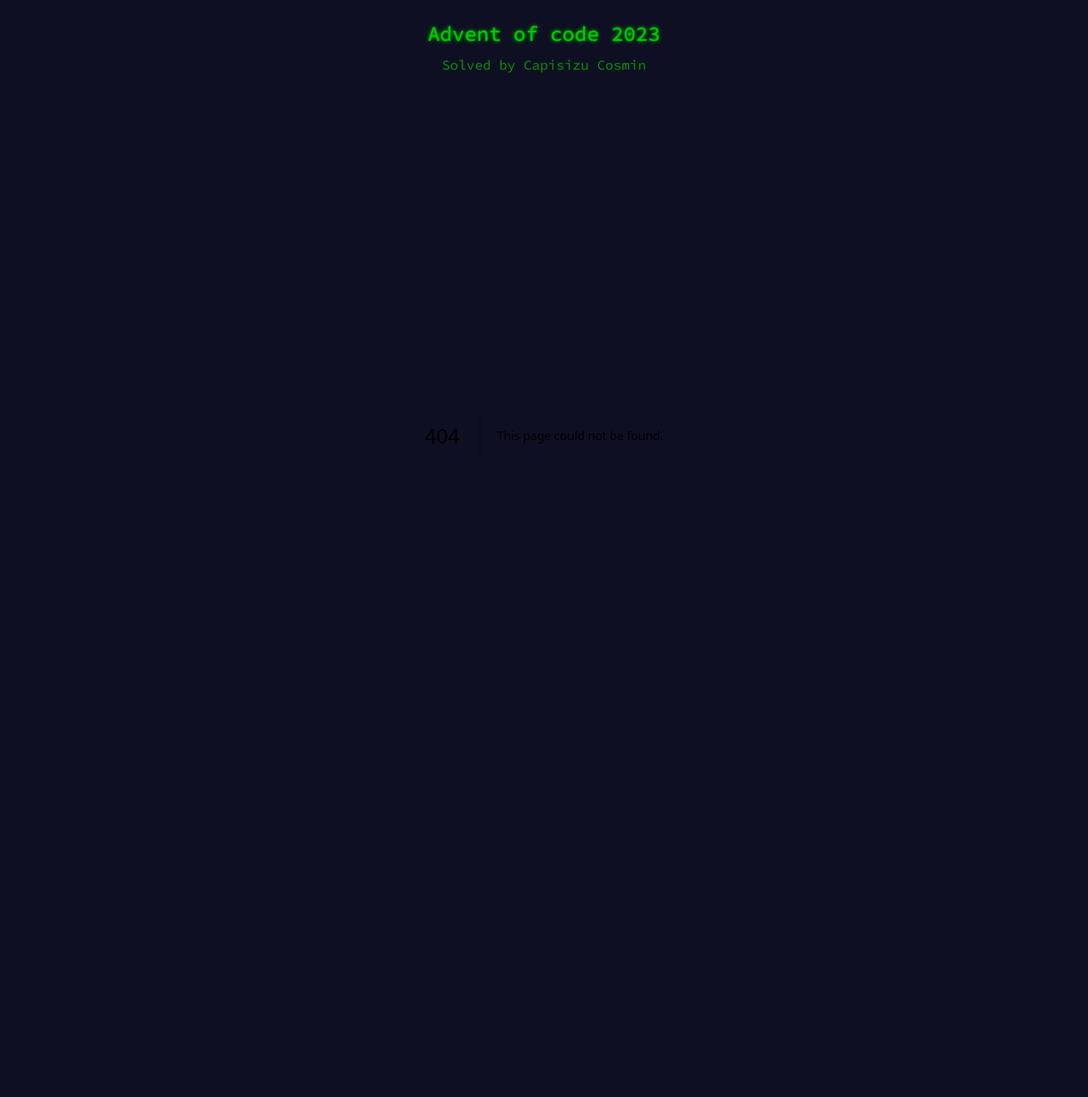
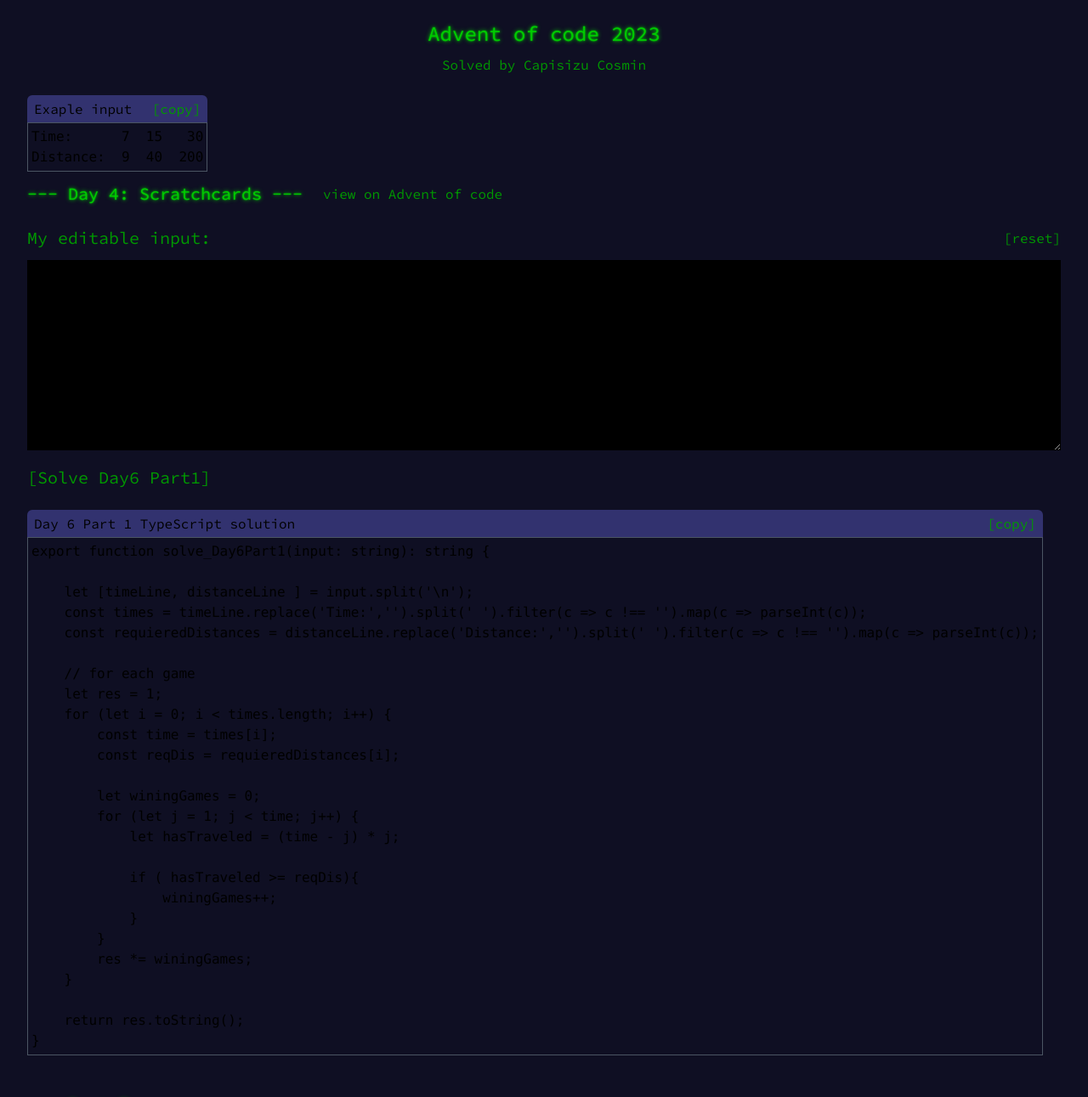
Before and after one commit to cosmineala/Advent-of-Code-2023, a Next.js app: page /Day6 in a window 1280 px wide. Before the commit this address had no page. Shown: the top 1291 px of the page at 85% size. Before the commit the page ends 912 px from the top, so only its background shows below. Built offline with nearby package versions, Linux system fonts and the light colour scheme.

Commit message:
Day 6 problems

```diff
--- /dev/null
+++ b/app/Day6/page.tsx
@@ -0,0 +1,43 @@
+import CDayTitle from '@/Components/CDayTitle';
+import CProblemSolver from '@/Components/CProblemSolver'
+import CodeSnipet from '@/Components/CodeSnipet'
+import { SOLUTION_DAY6_PART1 } from '@/Solutions/Day6Part1';
+import { SOLUTION_DAY6_PART2 } from '@/Solutions/Day6Part2';
+import Link from 'next/link'
+
+const DAY = 4;
+
+export default function Day4Page() {
+  return (
+    <main className="px-2 lg:px-8">
+      <CodeSnipet title='Exaple input' code={
+        `Time:      7  15   30
+Distance:  9  40  200`}
+      />
+
+
+      {/* Header */}
+      <CDayTitle day={DAY} title='Scratchcards' />
+
+      {/* Part 1 */}
+      <article className='[&>*]:py-3' >
+        {/*Problem statement */}
+
+        {/* Solution */}
+        <CProblemSolver day={6} part={1} />
+        <CodeSnipet title='Day 6 Part 1 TypeScript solution' code={SOLUTION_DAY6_PART1} />
+      </article>
+
+      {/* Part 2 */}
+      <h1 className='pt-8 aoc-height text-xl pb-8' >--- Part Two ---</h1>
+
+      <article className='[&>*]:py-3 pb-10' >
+
+        {/* Solution */}
+        <CProblemSolver day={6} part={2} />
+        <CodeSnipet title='Day 6 Part 2 TypeScript solution' code={SOLUTION_DAY6_PART2} />
+      </article>
+
+    </main>
+  )
+}
--- a/app/page.tsx
+++ b/app/page.tsx
@@ -22,6 +22,9 @@
         <Link href={'./Day5'} className='text-primary hover:text-primaryHover' >
           [Day 5]
         </Link>
+        <Link href={'./Day6'} className='text-primary hover:text-primaryHover' >
+          [Day 6]
+        </Link>
         {/* <Link href={'./Day1'} className='text-primary hover:text-primaryHover' >
           [Day 2]
         </Link>
--- /dev/null
+++ b/src/Solutions/Day6Part1.ts
@@ -0,0 +1,52 @@
+export function solve_Day6Part1(input: string): string {
+
+    let [timeLine, distanceLine ] = input.split('\n');
+    const times = timeLine.replace('Time:','').split(' ').filter(c => c !== '').map(c => parseInt(c));
+    const requieredDistances = distanceLine.replace('Distance:','').split(' ').filter(c => c !== '').map(c => parseInt(c));
+
+    // for each game
+    let res = 1;
+    for (let i = 0; i < times.length; i++) {
+        const time = times[i];
+        const reqDis = requieredDistances[i];
+
+        let winingGames = 0;
+        for (let j = 1; j < time; j++) {
+            let hasTraveled = (time - j) * j;
+
+            if ( hasTraveled >= reqDis){
+                winingGames++;
+            }
+        }
+        res *= winingGames;
+    }
+
+    return res.toString();
+}
+
+export const SOLUTION_DAY6_PART1 =
+`export function solve_Day6Part1(input: string): string {
+
+    let [timeLine, distanceLine ] = input.split('\\n');
+    const times = timeLine.replace('Time:','').split(' ').filter(c => c !== '').map(c => parseInt(c));
+    const requieredDistances = distanceLine.replace('Distance:','').split(' ').filter(c => c !== '').map(c => parseInt(c));
+
+    // for each game
+    let res = 1;
+    for (let i = 0; i < times.length; i++) {
+        const time = times[i];
+        const reqDis = requieredDistances[i];
+
+        let winingGames = 0;
+        for (let j = 1; j < time; j++) {
+            let hasTraveled = (time - j) * j;
+
+            if ( hasTraveled >= reqDis){
+                winingGames++;
+            }
+        }
+        res *= winingGames;
+    }
+
+    return res.toString();
+}`;
--- /dev/null
+++ b/src/Solutions/Day6Part2.ts
@@ -0,0 +1,40 @@
+export function solve_Day6Part2(input: string): string {
+
+    let [timeLine, distanceLine] = input.split('\n');
+    const vailableTime = parseInt(timeLine.replace('Time:', '').split(' ').filter(c => c !== '').join(''));
+    const requieredDistance = parseInt(distanceLine.replace('Distance:', '').split(' ').filter(c => c !== '').join(''));
+
+    let winingGames = 0;
+
+    for (let j = 1; j < vailableTime; j++) {
+
+        let hasTraveled = (vailableTime - j) * j;
+
+        if (hasTraveled >= requieredDistance) {
+            winingGames++;
+        }
+    }
+
+    return winingGames.toString();
+}
+
+export const SOLUTION_DAY6_PART2 =
+`export function solve_Day6Part2(input: string): string {
+
+    let [timeLine, distanceLine] = input.split('\\n');
+    const vailableTime = parseInt(timeLine.replace('Time:', '').split(' ').filter(c => c !== '').join(''));
+    const requieredDistance = parseInt(distanceLine.replace('Distance:', '').split(' ').filter(c => c !== '').join(''));
+
+    let winingGames = 0;
+
+    for (let j = 1; j < vailableTime; j++) {
+
+        let hasTraveled = (vailableTime - j) * j;
+
+        if (hasTraveled >= requieredDistance) {
+            winingGames++;
+        }
+    }
+
+    return winingGames.toString();
+}`;
--- a/src/Solutions/solutionMap.ts
+++ b/src/Solutions/solutionMap.ts
@@ -4,7 +4,8 @@
 import { solve_Day4Part2 } from '@/Solutions/Day4Part2'
 import { solve_Day5Part1 } from '@/Solutions/Day5Part1'
 import { solve_Day5Part2 } from '@/Solutions/Day5Part2'
-
+import { solve_Day6Part1 } from '@/Solutions/Day6Part1'
+import { solve_Day6Part2 } from '@/Solutions/Day6Part2'
 
 
 
@@ -22,6 +23,10 @@
         1: solve_Day5Part1,
         2: solve_Day5Part2,
     },
+    6: {
+        1: solve_Day6Part1,
+        2: solve_Day6Part2,
+    }
 }
 
 export default function getSolution( day: number, part: number ) {
```
Also changed, not shown: public/inputs/day6.txt (added).
